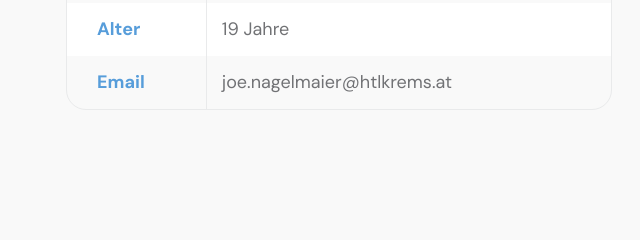
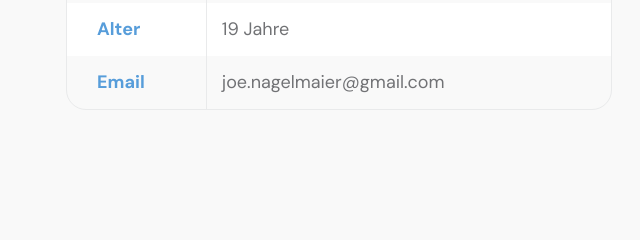
Before and after one commit to Nagelmaier-Jonas/Portfolio, a plain HTML site: page index.html in a window 1280 px wide. Shown: the part 1747-1987 px from the top of the page, 16-656 px from the left. Drawn offline with Linux system fonts and the light colour scheme.

Commit message:
email error

```diff
--- a/index.html
+++ b/index.html
@@ -137,7 +137,7 @@
 
               <p>
                 <span class="profile-small-title">Email</span>
-                <span><a href="mailto:joe.nagelmaier@htlkrems.at">joe.nagelmaier@htlkrems.at</a></span>
+                <span><a href="mailto:joe.nagelmaier@gmail.com">joe.nagelmaier@gmail.com</a></span>
               </p>
             </div>
           </div>
```
